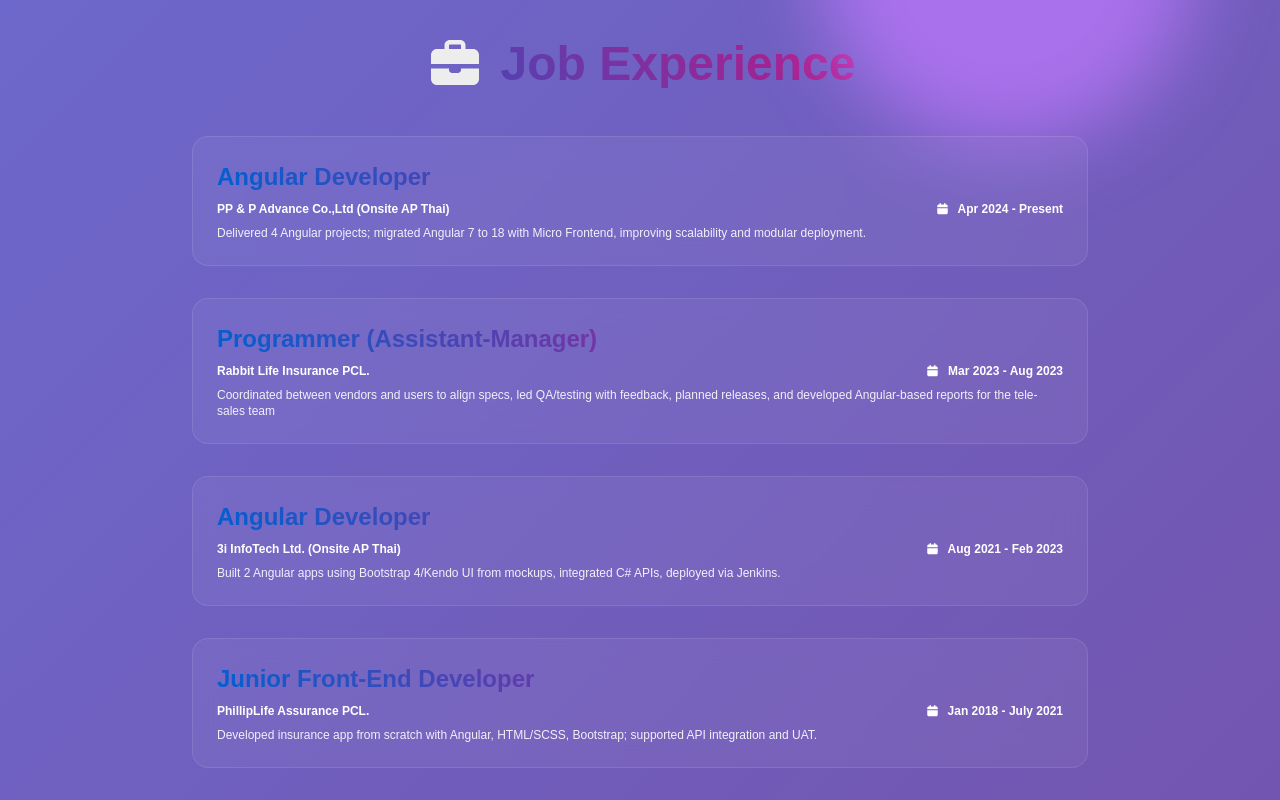
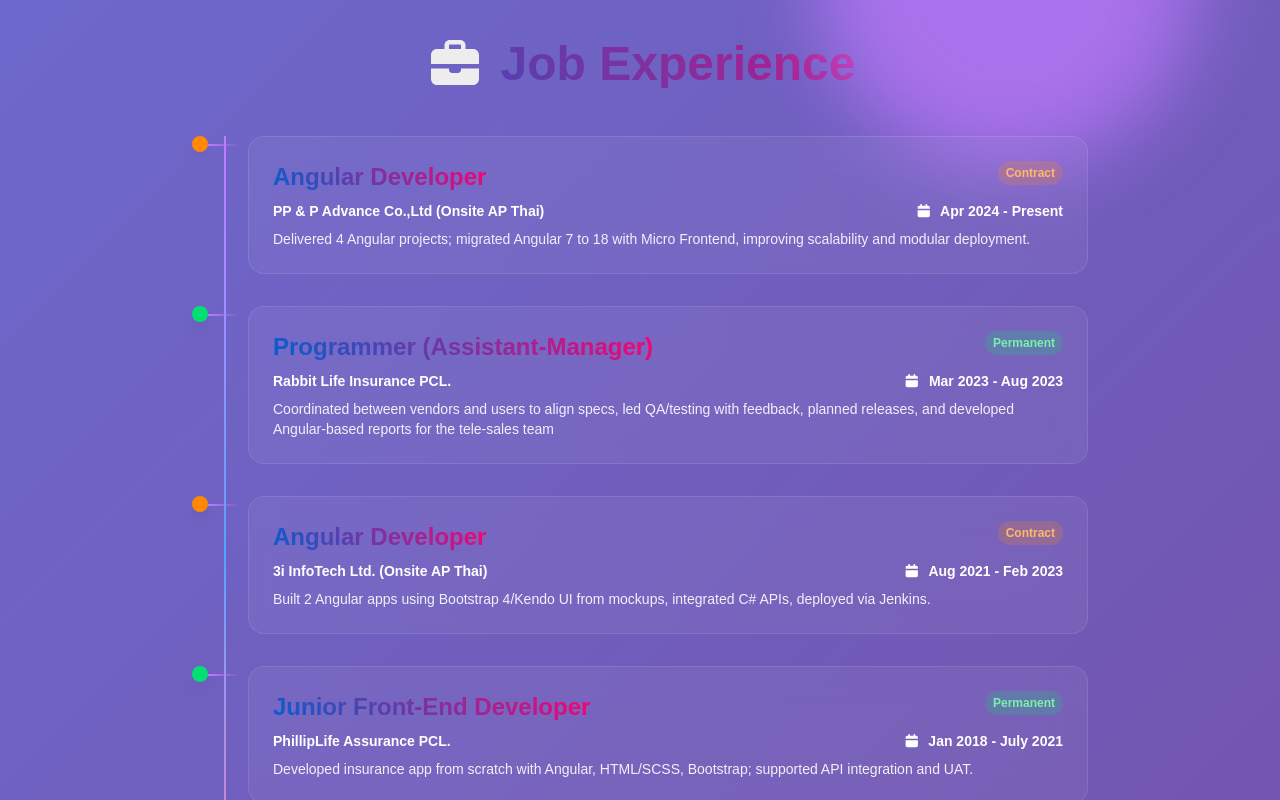
Before and after one commit to pinnida/my-portfolio, a Next.js app: page / in a window 1280 px wide. Shown: the part 2360-3160 px from the top of the page. Built offline with nearby package versions, Linux system fonts and the light colour scheme.

Commit message:
Job Experience

```diff
--- a/src/app/page.tsx
+++ b/src/app/page.tsx
@@ -395,12 +395,16 @@
             Job Experience
           </motion.h2>
           <motion.div
-            className="space-y-8"
+            className="relative"
             variants={containerVariants}
             initial="hidden"
             whileInView="visible"
             viewport={{ once: true }}
           >
+            {/* Timeline Line */}
+            <div className="absolute left-8 top-0 bottom-0 w-0.5 bg-gradient-to-b from-purple-400 via-blue-400 to-pink-400"></div>
+
+            <div className="space-y-8">
               {[
                 {
                   title: "Angular Developer",
@@ -445,24 +449,54 @@
               ].map((job, index) => (
                 <motion.div
                   key={index}
-                className="glass-card p-6"
+                  className="relative flex items-start"
                   variants={itemVariants}
+                >
+                  {/* Timeline Circle */}
+                  <div className="relative z-10 flex-shrink-0">
+                    <motion.div
+                      className={`w-4 h-4 rounded-full border-2 ${
+                        job.permanant
+                          ? 'bg-green-400 border-green-400'
+                          : 'bg-orange-400 border-orange-400'
+                      } shadow-lg`}
+                      whileHover={{ scale: 1.5 }}
+                      transition={{ type: "spring", stiffness: 300 }}
+                    ></motion.div>
+                  </div>
+
+                  {/* Timeline Connector */}
+                  <div className="w-8 h-0.5 bg-gradient-to-r from-purple-400 to-transparent mt-2 flex-shrink-0"></div>
+
+                  {/* Job Card */}
+                  <motion.div
+                    className="glass-card p-6 flex-1 ml-2"
                     whileHover={{ scale: 1.02, x: 10 }}
                   >
-                <h3 className="text-2xl font-bold gradient-text mb-2">
+                    <div className="flex items-start justify-between mb-2">
+                      <h3 className="text-2xl font-bold gradient-text">
                         {job.title}
                       </h3>
-                {/* <h4 className="text-xs font-semibold text-white mb-2">{job.company} | {job.period}</h4> */}
-                <h4 className="text-xs font-semibold text-white mb-2 flex justify-between">
+                      <span className={`px-2 py-1 rounded-full text-xs font-semibold ${
+                        job.permanant
+                          ? 'bg-green-400/20 text-green-300'
+                          : 'bg-orange-400/20 text-orange-300'
+                      }`}>
+                        {job.permanant ? 'Permanent' : 'Contract'}
+                      </span>
+                    </div>
+                    <h4 className="text-sm font-semibold text-white mb-2 flex justify-between">
                       <span>{job.company}</span>
                       <span>
                         <FontAwesomeIcon icon={faCalendar} className="me-2"/>
                         {job.period}
                       </span>
                     </h4>
-                <p className="text-xs text-white/90">{job.description}</p>
+                    <p className="text-sm text-white/90">{job.description}</p>
+                  </motion.div>
                 </motion.div>
               ))}
+            </div>
           </motion.div>
         </div>
       </motion.section>
```
Lines whose indentation alone changed are shown as unchanged.
